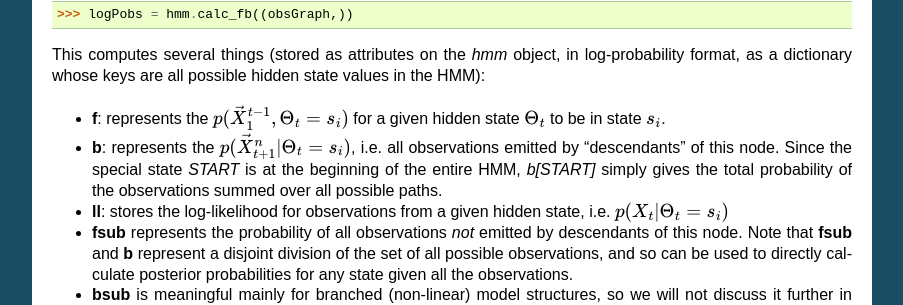
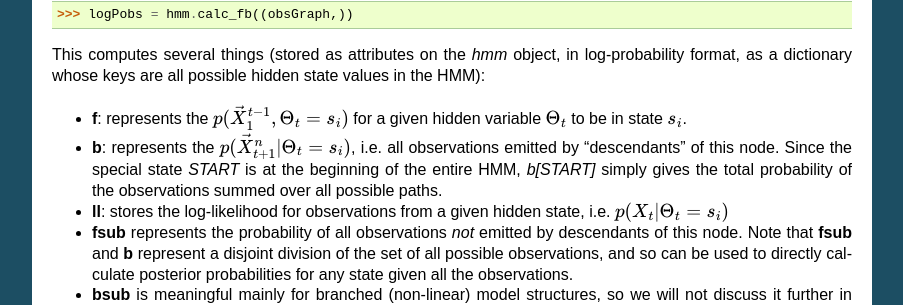
Before and after one commit to cjlee112/darwin, a Sphinx documentation site: the page built from doc/tutorials/model.rst, in a window 1280 px wide and 900 px high, scrolled down 1846 px. Shown: the part 150-455 px from the top of the window, without its empty margins (198-1101 px from the left). Built offline with Sphinx 7.4.7, drawn with Linux system fonts in a browser that asks for light colours.

Commit message:
clarify distinction between hidden variable vs. state

```diff
--- a/doc/tutorials/model.rst
+++ b/doc/tutorials/model.rst
@@ -136,7 +136,7 @@ as a dictionary whose keys are all possible hidden state values in
 the HMM):
 
 * **f**: represents the :math:`p(\vec{X}_1^{t-1},\Theta_t=s_i)` for a given
-  hidden state :math:`\Theta_t` to be in state :math:`s_i`.
+  hidden variable :math:`\Theta_t` to be in state :math:`s_i`.
 
 * **b**: represents the :math:`p(\vec{X}_{t+1}^n|\Theta_t=s_i)`,
   i.e. all observations emitted by "descendants" of this node.  Since
```
